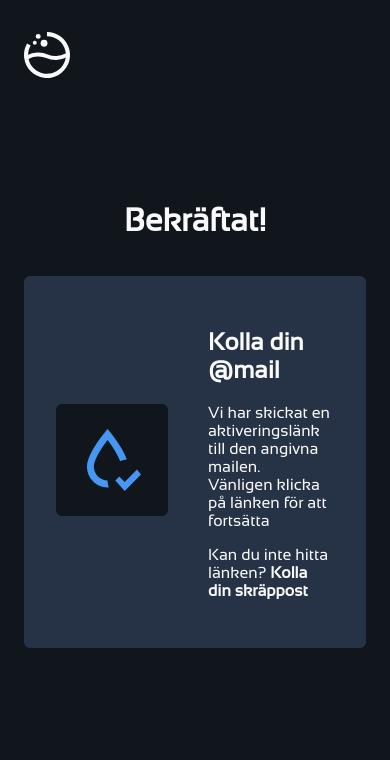
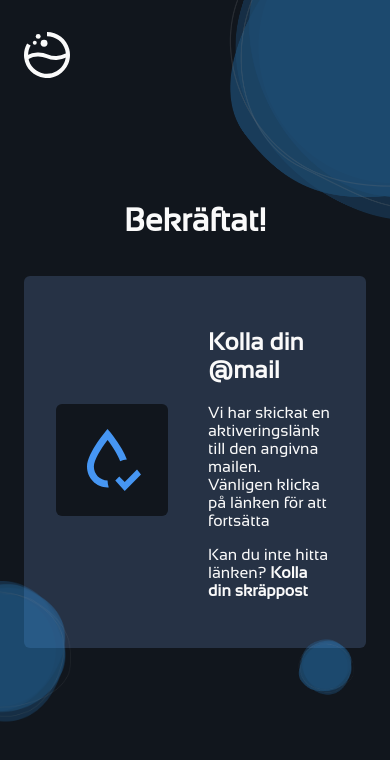
Before and after one commit to nybbe123/h2go, a Next.js app: page /verify in a window 390 px wide. Shown: the top 760 px of the page. Built offline with nearby package versions, Linux system fonts and the light colour scheme.

Commit message:
added bubbles for verifyPage

```diff
--- a/pages/verify.tsx
+++ b/pages/verify.tsx
@@ -2,10 +2,15 @@ import { NextPage } from "next";
 import styles from "../styles/ConfirmationPage.module.scss";
 import Logo from "../public/assets/images/logo.svg";
 import Confirm from "../public/assets/images/confirm.svg";
+import Bubble from "../public/assets/images/bubble.webp";
+import Image from "next/image";
 
 const Verify: NextPage = () => {
   return (
     <div className={styles.root}>
+      <Image src={Bubble} alt="bubble" className={styles.bubbleOne} />
+      <Image src={Bubble} alt="bubble" className={styles.bubbleTwo} />
+      <Image src={Bubble} alt="bubble" className={styles.bubbleThree} />
       <div className={styles["logo-container-sign-up"]}>
         <Logo />
       </div>
--- a/styles/ConfirmationPage.module.scss
+++ b/styles/ConfirmationPage.module.scss
@@ -70,3 +70,51 @@
     gap: 1rem;
   }
 }
+
+.bubbleOne {
+  position: absolute;
+  top: 60%;
+  right: 80%;
+
+  @media (max-width: 1920px) {
+    right: 70%;
+  }
+
+  @media (max-width: 640px) {
+    width: 165px;
+    height: auto;
+    top: 67%;
+    right: 79%;
+    opacity: .4;
+  }
+}
+
+.bubbleTwo {
+  position: absolute;
+  bottom: 80%;
+  left: 70%;
+  height: auto;
+  width: 400px;
+
+  @media (max-width: 640px) {
+    width: 400px;
+    left: 50%;
+    bottom: 70%;
+    opacity: .4;
+  }
+}
+
+.bubbleThree {
+  position: absolute;
+  top: 80%;
+  right: 10%;
+  height: auto;
+  width: 150px;
+
+  @media (max-width: 640px) {
+    width: 65px;
+    top: 75%;
+    left: 75%;
+    opacity: .4;
+  }
+}
```
